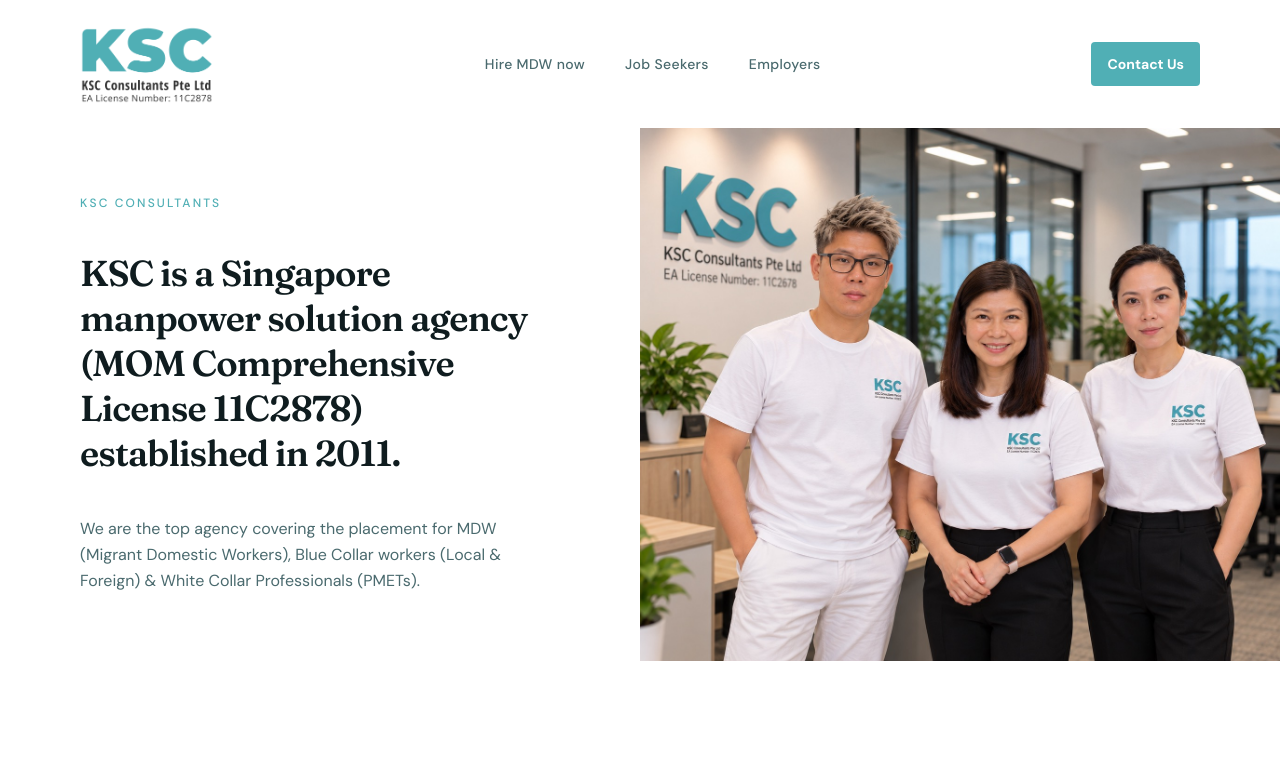
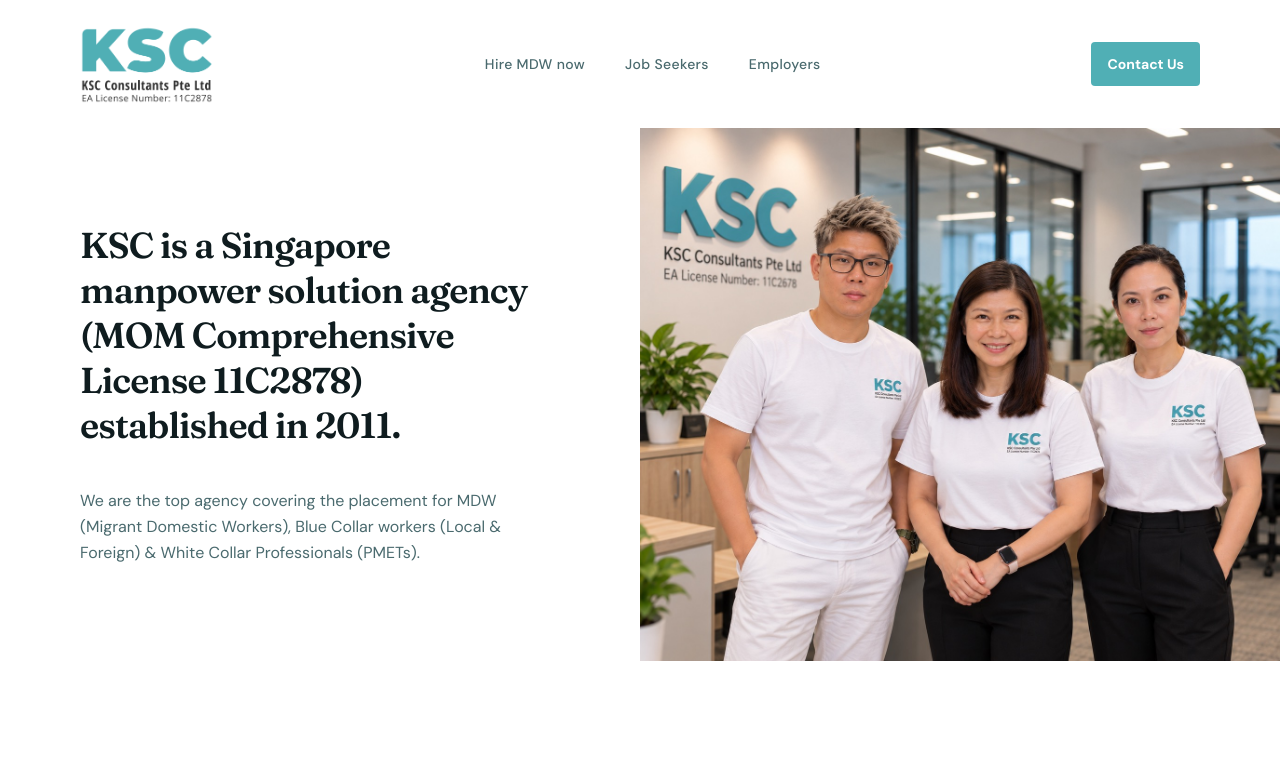
Before and after one commit to FindJobs-Pte-Ltd/ksc-website, a Next.js app: page / in a window 1280 px wide. Shown: the top 759 px of the page. Built offline with nearby package versions, Linux system fonts and the light colour scheme.

Commit message:
fix: remove kicker text from home hero

```diff
--- a/app/components/home/Hero.tsx
+++ b/app/components/home/Hero.tsx
@@ -5,11 +5,6 @@
     <section className="flex flex-col items-center gap-10 pt-12 pb-6 md:flex-row md:items-center md:gap-16 md:py-0">
       {/* left side */}
       <div className="flex min-w-0 flex-1 flex-col justify-center gap-6 px-6 md:gap-8 md:pl-12 lg:gap-10 lg:pl-20">
-        {/* kicker text */}
-        <p className="text-xs font-medium tracking-[2.16px] text-primary uppercase">
-          KSC Consultants
-        </p>
-
         {/* main title */}
         <div className="max-w-2xl font-fraunces font-semibold">
           <h1 className="text-xl leading-tight tracking-tight text-dark sm:text-2xl lg:text-3xl xl:text-4xl">
```
